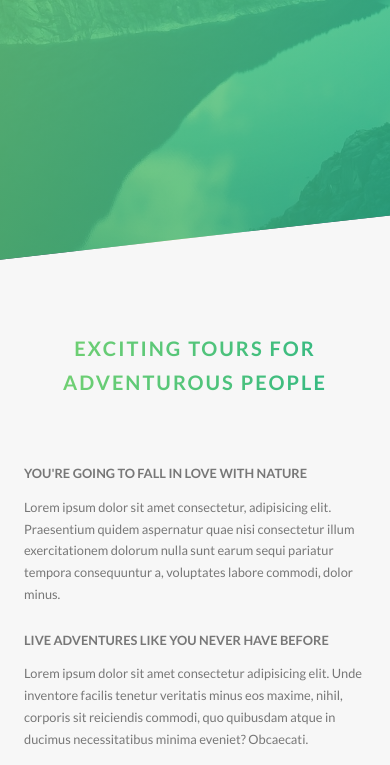
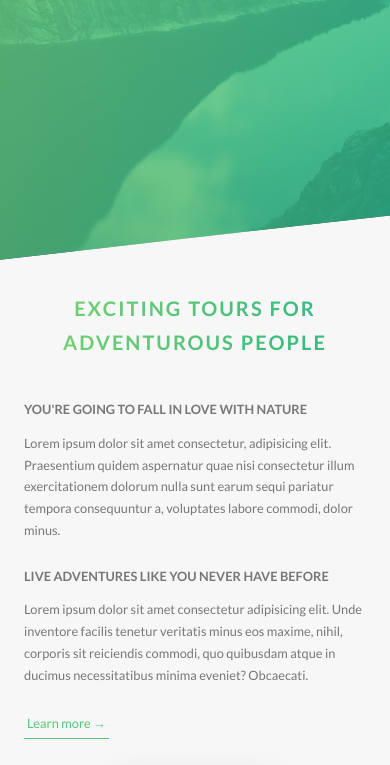
Before and after one commit to slavafive/Natours-Project, a website: page index.html in a window 390 px wide. Shown: the part 502-1267 px from the top of the page. Drawn offline with Linux system fonts and the light colour scheme.

Commit message:
Write media queries for layout, about and features section

```diff
--- a/sass/base/_utilities.scss
+++ b/sass/base/_utilities.scss
@@ -8,10 +8,18 @@
 
 .u-margin-bottom-medium {
   margin-bottom: 4rem !important;
+
+  @include respond(tab-port) {
+    margin-bottom: 3rem !important;
+  }
 }
 
 .u-margin-bottom-big {
   margin-bottom: 8rem !important;
+
+  @include respond(tab-port) {
+    margin-bottom: 5rem !important;
+  }
 }
 
 .u-margin-bottom-top {
--- a/sass/components/_composition.scss
+++ b/sass/components/_composition.scss
@@ -9,19 +9,43 @@
     transition: all 0.2s;
     outline-offset: 2rem;
 
+    @include respond(tab-port) {
+      float: left;
+      position: relative;
+      width: 33.333333%;
+      box-shadow: 0 1.5rem 3rem rgba($color-black, 0.2);
+    }
+
     &--p1 {
       left: 0;
       top: -2rem;
+
+      @include respond(tab-port) {
+        top: 0;
+        transform: scale(1.2);
+      }
     }
 
     &--p2 {
       right: 0;
       top: 2rem;
+
+      @include respond(tab-port) {
+        top: -1rem;
+        transform: scale(1.3);
+        z-index: 100;
+      }
     }
 
     &--p3 {
       left: 20%;
       top: 10rem;
+
+      @include respond(tab-port) {
+        top: 1rem;
+        left: 0;
+        transform: scale(1.1);
+      }
     }
 
     &:hover {
--- a/sass/components/_feature-box.scss
+++ b/sass/components/_feature-box.scss
@@ -6,6 +6,10 @@
   border-radius: $border-radius-small;
   box-shadow: 0 1.5rem 4rem rgba($color-black, 0.15);
   transition: transform 0.3s;
+
+  @include respond(tab-port) {
+    padding: 2rem;
+  }
 
   &__icon {
     font-size: 6rem;
@@ -19,6 +23,10 @@
     );
     -webkit-background-clip: text;
     color: transparent;
+
+    @include respond(tab-port) {
+      margin-bottom: 0;
+    }
   }
 
   &:hover {
--- a/sass/layout/_footer.scss
+++ b/sass/layout/_footer.scss
@@ -11,6 +11,10 @@
   &__logo-box {
     text-align: center;
     margin-bottom: 8rem;
+
+    @include respond(tab-port) {
+      margin-bottom: 6rem;
+    }
   }
 
   &__logo {
--- a/sass/pages/_home.scss
+++ b/sass/pages/_home.scss
@@ -2,6 +2,10 @@
   background-color: $color-grey-light-1;
   margin-top: -20vh;
   padding: 25rem 0;
+
+  @include respond(tab-port) {
+    padding: 20rem 0;
+  }
 }
 
 .section-features {
@@ -19,17 +23,29 @@
   & > * {
     transform: skewY(7deg);
   }
+
+  @include respond(tab-port) {
+    padding: 10rem 0;
+  }
 }
 
 .section-tours {
   background-color: $color-grey-light-1;
   margin-top: -11rem;
   padding: 25rem 0 15rem 0;
+
+  @include respond(tab-port) {
+    padding: 20rem 0 10rem 0;
+  }
 }
 
 .section-stories {
   padding: 15rem 0;
   background: $color-grey-light-1;
+
+  @include respond(tab-port) {
+    padding: 10rem 0;
+  }
 }
 
 .section-book {
```
Also changed, not shown: css/style.css. Lines whose indentation alone changed are shown as unchanged.
